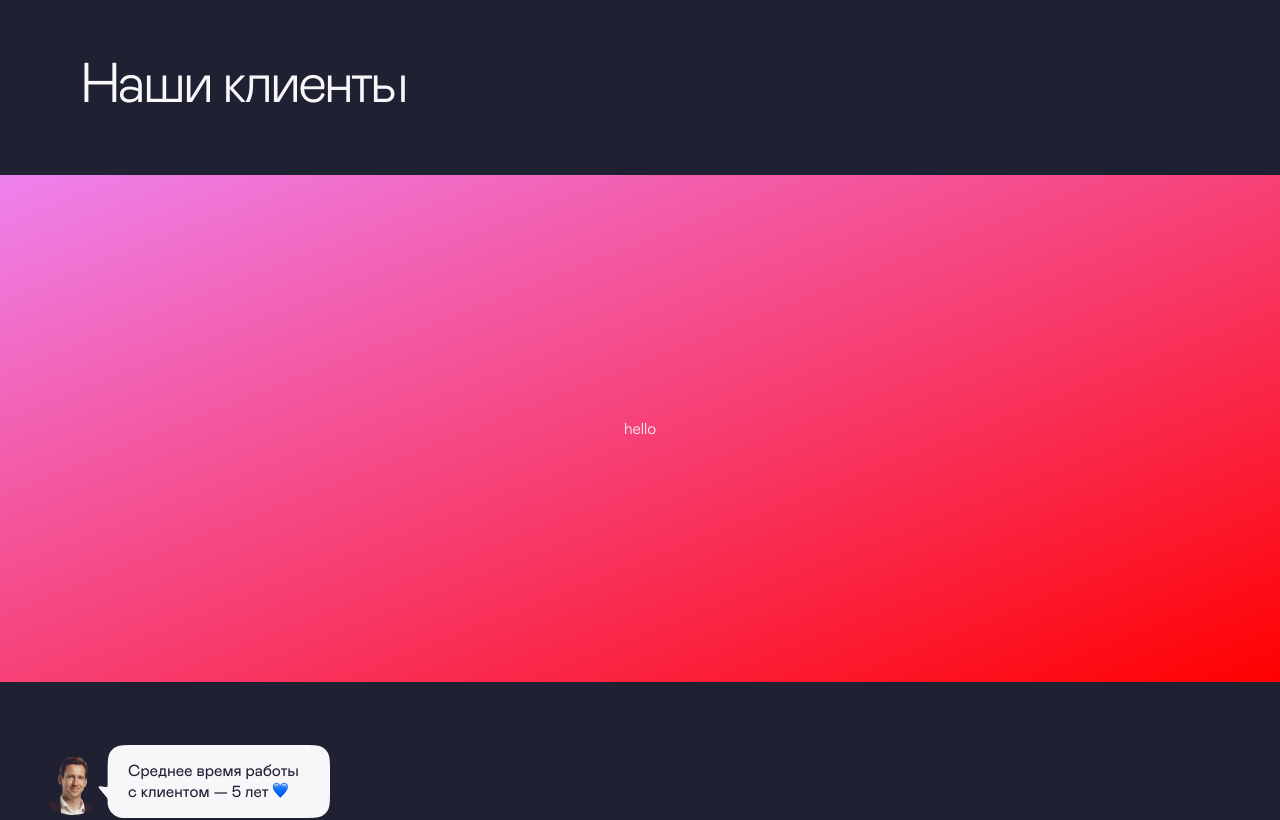
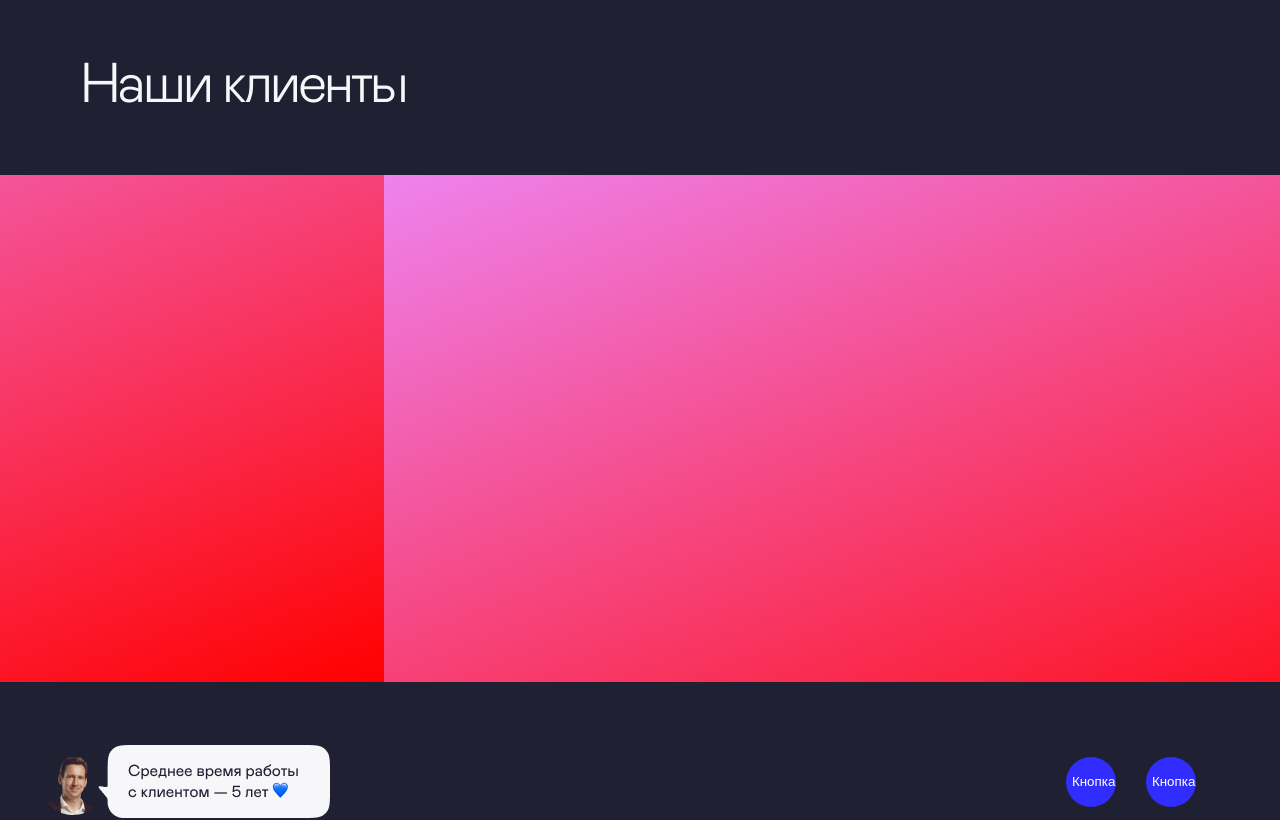
Before and after one commit to Kuldyaev/testovoe03032024, a Vue app: page / in a window 1280 px wide. Shown: the top 820 px of the page. Built offline with nearby package versions, Linux system fonts and the light colour scheme.

Commit message:
Carousel base

```diff
--- a/src/components/ClientsCarousel.vue
+++ b/src/components/ClientsCarousel.vue
@@ -1,10 +1,14 @@
 <template>
   <FlexBox w="100%" direction="column">
-    <Carousel>
-      <CarouselSlide />
-    </Carousel>
+    <FlexBox class="carouselContainer">
+      <Carousel />
+    </FlexBox>
     <div class="carouselFooter">
       <div class="avWorkTime"></div>
+      <FlexBox w="130px" m="0 30px 0 0" justify="between">
+        <Button @click="console.log('test1')" />
+        <Button @click="console.log('test2')" />
+      </FlexBox>
     </div>
   </FlexBox>
 </template>
@@ -12,7 +16,7 @@
 <script setup lang="ts">
 import FlexBox from "./FlexBox.vue";
 import Carousel from "./uikit/Carousel.vue";
-import CarouselSlide from "./uikit/CarouselSlide.vue";
+import Button from "./uikit/Button.vue";
 </script>
 
 <style scoped lang="scss">
@@ -27,7 +31,13 @@ p {
   width: 100%;
   display: flex;
 }
-
+.carouselContainer {
+  position: relative;
+  z-index: 2;
+  overflow: hidden;
+  width: 100vw;
+  height: 507px;
+}
 .carouselFooter {
   display: flex;
   justify-content: space-between;
--- /dev/null
+++ b/src/components/uikit/Button.vue
@@ -0,0 +1,27 @@
+<template>
+  <button @click="$emit('click')">
+    <span>Кнопка</span>
+  </button>
+</template>
+
+<script setup lang="ts">
+const emits = defineEmits(["click"]);
+</script>
+
+<style scoped lang="scss">
+button {
+  background-color: $primary-blue;
+  border: none;
+  width: 50px;
+  height: 50px;
+  border-radius: 50%;
+  color: $white;
+}
+button:hover {
+  opacity: 0.9;
+}
+button:active {
+  background: rgb(129 129 139 / 95%);
+  color: $primary-blue;
+}
+</style>
--- a/src/components/uikit/Carousel.vue
+++ b/src/components/uikit/Carousel.vue
@@ -1,17 +1,31 @@
 <template>
-  <FlexBox class="carousel">
-    <slot />
-  </FlexBox>
+  <ul class="carousel">
+    <li v-for="(slide, index) in carouselSlides" :key="index">
+      <CarouselSlide />
+    </li>
+  </ul>
 </template>
 
 <script setup lang="ts">
-import FlexBox from "./../../components/FlexBox.vue";
+import CarouselSlide from "./CarouselSlide.vue";
+
+const carouselSlides = [0, 1, 2];
 </script>
 
 <style scoped lang="scss">
+ul {
+  padding: 0;
+  margin: 0;
+}
+li {
+  list-style-type: none;
+}
 .carousel {
   height: 507px;
-  width: 100vw;
-  position: relative;
+  position: absolute;
+  z-index: 1;
+  display: flex;
+  flex-direction: row;
+  left: -70vw;
 }
 </style>
--- a/src/components/uikit/CarouselSlide.vue
+++ b/src/components/uikit/CarouselSlide.vue
@@ -1,9 +1,5 @@
 <template>
-  <FlexBox class="carouselSlide">
-    <transition name="slide">
-      <div>hello</div>
-    </transition>
-  </FlexBox>
+  <FlexBox class="carouselSlide"> </FlexBox>
 </template>
 
 <script setup lang="ts">
@@ -12,7 +8,7 @@ import FlexBox from "./../../components/FlexBox.vue";
 
 <style scoped lang="scss">
 .carouselSlide {
-  width: 100vw;
+  min-width: 100vw;
   height: 507px;
   background-image: linear-gradient(to bottom right, #ee82ee, #ff0000);
 }
--- a/src/styles/_variables.scss
+++ b/src/styles/_variables.scss
@@ -1,5 +1,6 @@
 $primary-gray: #f7f7fa;
 $primary-background: #1f2032;
+$primary-blue: #312dff;
 $white: #ffffff;
 $black: #000000;
 
```
